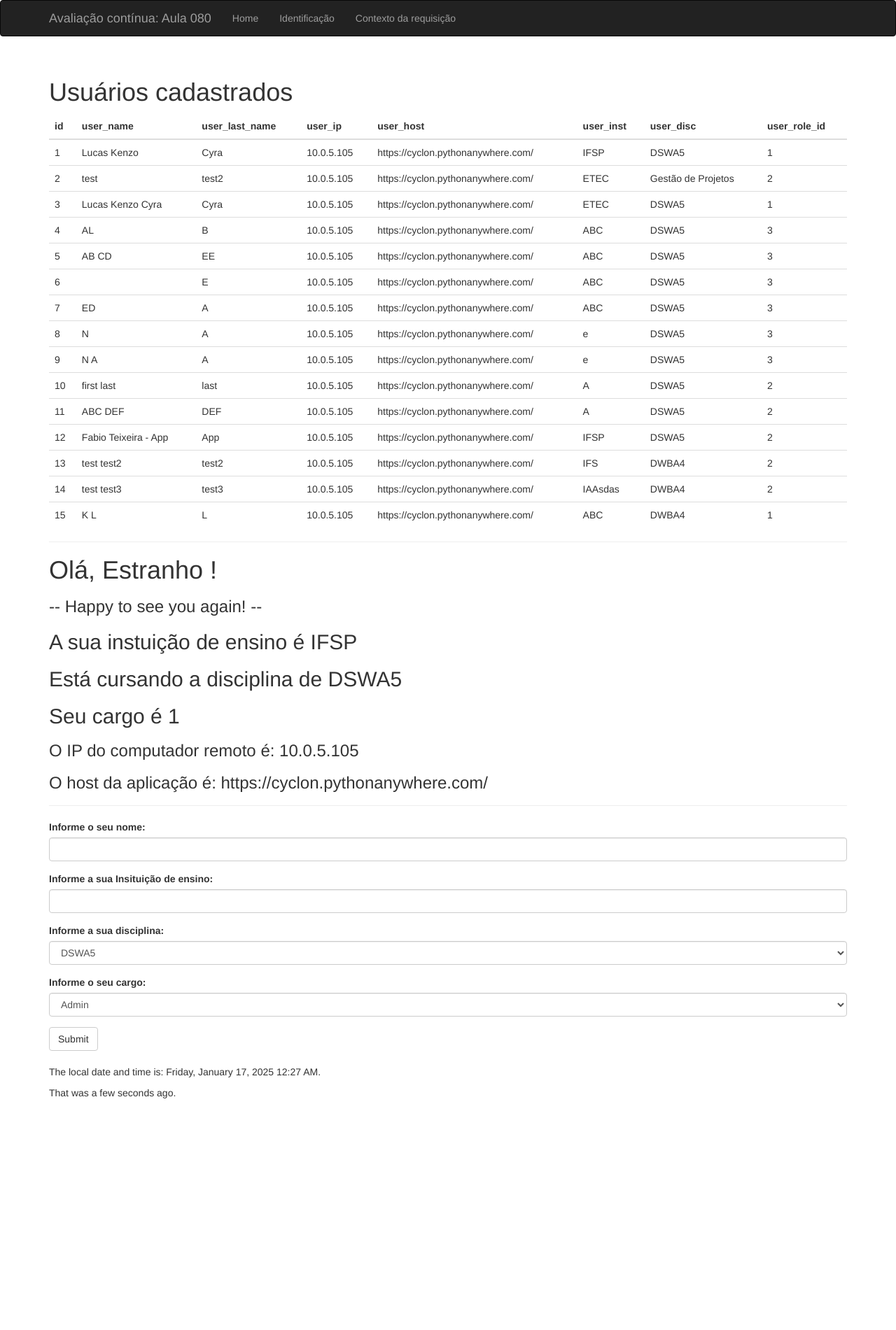
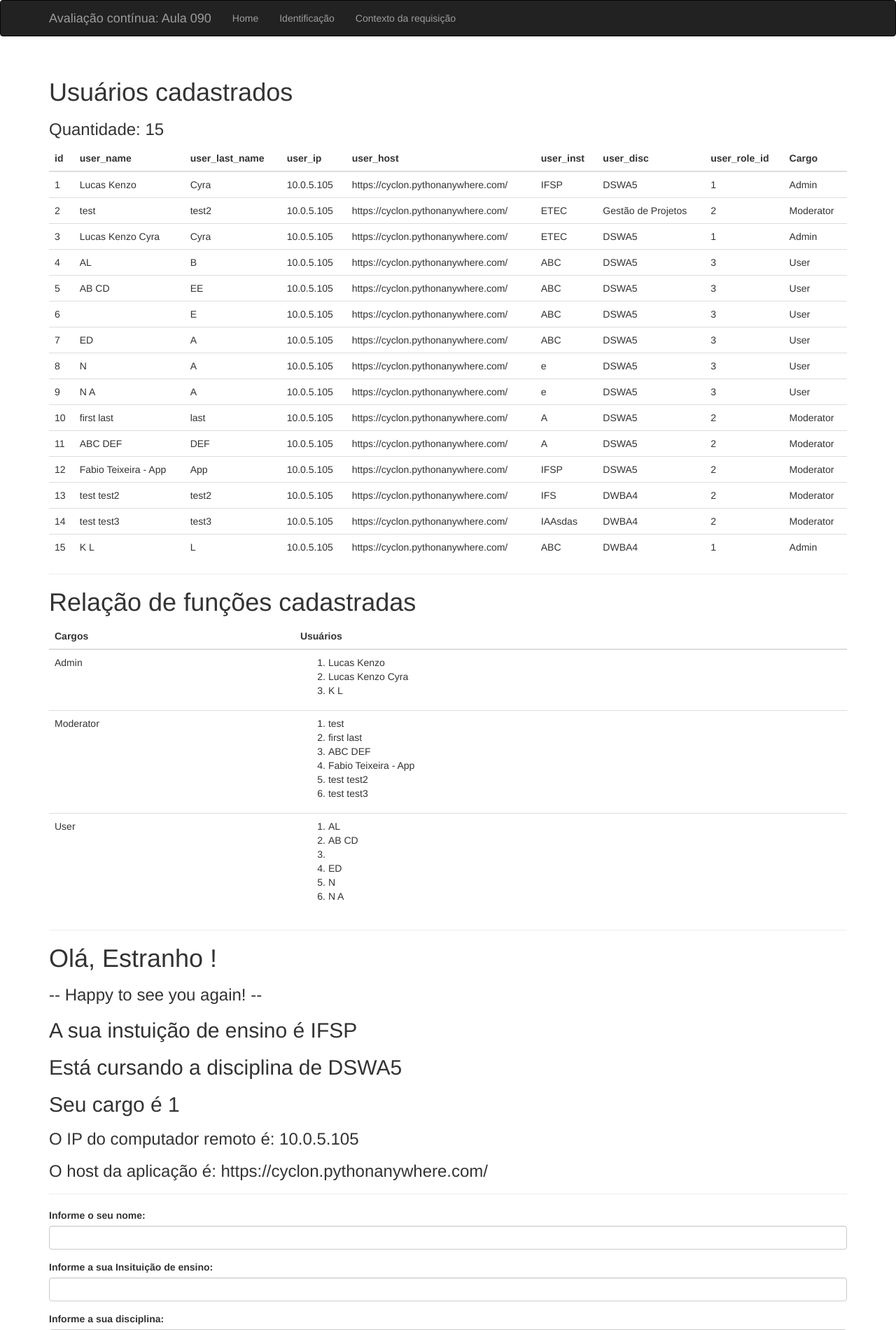
Before and after one commit to Cycl0/PTBDSWS, a Flask app: page / in a window 1280 px wide. Shown: the top 1901 px of the page at 70% size. Before the commit the page ends 1570 px from the top, so only its background shows below. Run offline with Flask 3, Linux system fonts and the light colour scheme; a user stored in the database is signed in; some libraries are stand-ins or nearby versions.

Commit message:
Semana 09. Bancos de dados - Cargos

```diff
--- a/hello.py
+++ b/hello.py
@@ -22,7 +22,7 @@ moment = Moment(app)
 db = SQLAlchemy(app)
 migrate = Migrate(app, db)
 
-aula = "Aula 080"
+aula = "Aula 090"
 
 @app.shell_context_processor
 def make_shell_context():
@@ -109,7 +109,8 @@ def index():
         inst=session.get('inst'),\
         disc=session.get('disc'),\
         role=session.get('role'),\
-        userList=User.query.all()
+        Role=Role,\
+        User=User
     )
 
 @app.route('/user/<name>/<id>/<inst>/')
--- a/templates/index.html
+++ b/templates/index.html
@@ -1,77 +1,57 @@
 {% extends "base.html" %}
 {% import "bootstrap/wtf.html" as wtf %}
-
-<style>
-    .table {
-        width: 100%;
-        border-collapse: collapse;
-        font-family: 'Arial', sans-serif;
-        box-shadow: 0 4px 6px rgba(0, 0, 0, 0.1);
-        background-color: white;
-    }
-
-    .table thead {
-        background-color: #4a90e2;
-        color: white;
-    }
-
-    .table th, .table td {
-        padding: 12px 15px;
-        text-align: left;
-        border-bottom: 1px solid #e0e0e0;
-    }
-
-    .table th {
-        text-transform: uppercase;
-        font-size: 0.9em;
-        letter-spacing: 0.1em;
-        font-weight: 600;
-    }
-
-    .table tr:nth-child(even) {
-        background-color: #f8f9fa;
-    }
-
-    .table tr:hover {
-        background-color: #f1f3f5;
-        transition: background-color 0.3s ease;
-    }
-
-    .table td {
-        color: #333;
-        font-size: 0.95em;
-    }
-
-    @media screen and (max-width: 600px) {
-        .table {
-            font-size: 0.8em;
-        }
-        .table th, .table td {
-            padding: 8px 10px;
-        }
-    }
-</style>
 
 {% block page_content %}
 <div class="page-header">
     <section>
         <h1>Usuários cadastrados</h1>
-        {% if userList %}
+        {% if User.query.all() %}
+        <h3>Quantidade: {{ User.query.count() }}</h3>
         <table class="table">
             <thead>
                 <tr>
-                    {% for column in userList[0].__table__.columns %}
-                        <th>{{ column.name }}</th>
+                    {% for column in User.query.all()[0].__table__.columns %}
+                    <th>{{ column.name }}</th>
                     {% endfor %}
+                    <th>Cargo</th>
                 </tr>
             </thead>
             <tbody>
-                {% for user in userList %}
+                {% for user in User.query.all() %}
                     <tr>
                         {% for column in user.__table__.columns %}
-                            <td>{{ user[column.name] }}</td>
+                        <td>{{ user[column.name] }}</td>
                         {% endfor %}
+                        <td>{{ Role.query.all()[user.user_role_id - 1].name }}</td>
                     </tr>
+                {% endfor %}
+            </tbody>
+        </table>
+        {% endif %}
+    </section>
+    <hr>
+     <section>
+        <h1>Relação de funções cadastradas</h1>
+        {% if User.query.all() %}
+        <table class="table">
+            <thead>
+                <tr>
+                    <th>Cargos</th>
+                    <th>Usuários</th>
+                </tr>
+            </thead>
+            <tbody>
+                {% for role in Role.query.all() %}
+                <tr>
+                    <td>{{ role.name }}</td>
+                    <td>
+                        <ol>
+                            {% for user in User.query.filter_by(user_role_id=role.id) %}
+                            <li>{{ user.user_name }}</li>
+                            {% endfor %}
+                        </ol>
+                    </td>
+                </tr>
                 {% endfor %}
             </tbody>
         </table>
```
Also changed, not shown: data.sqlite.
